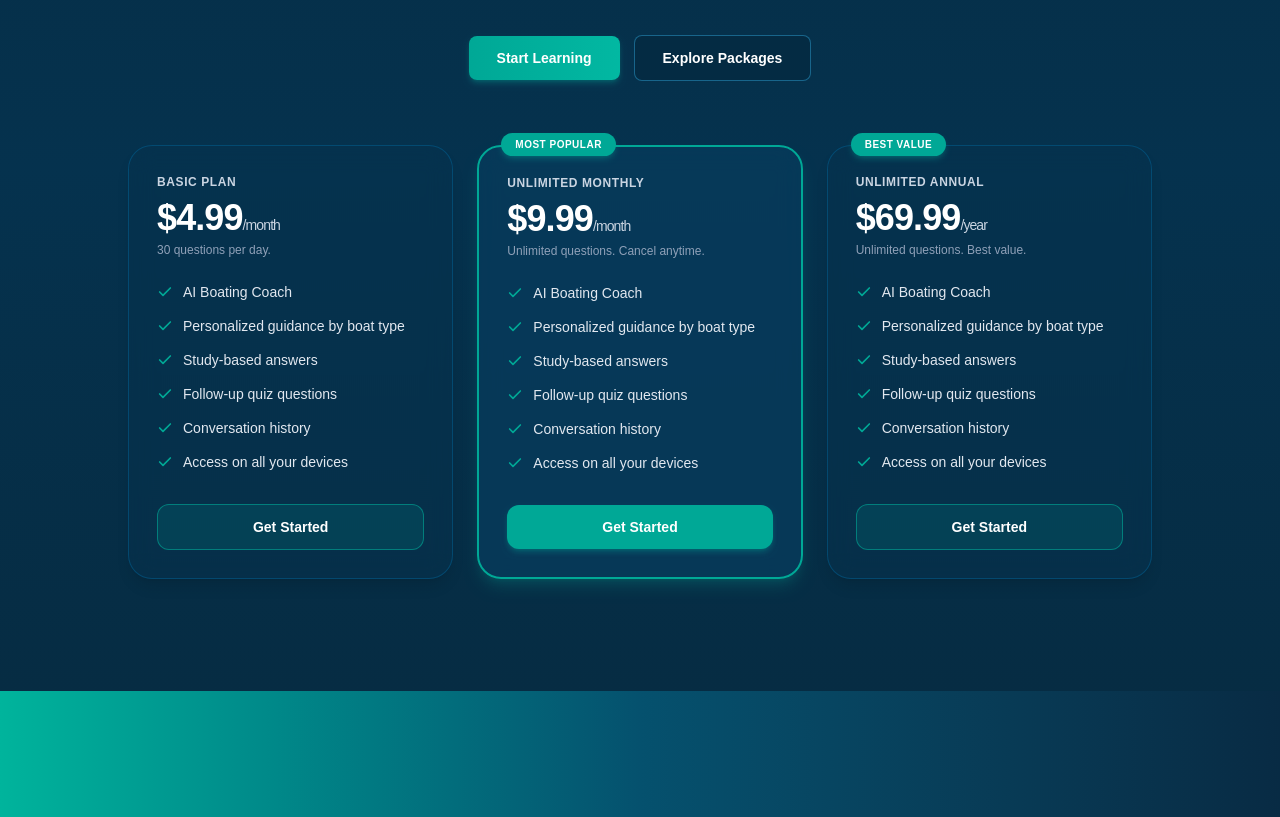
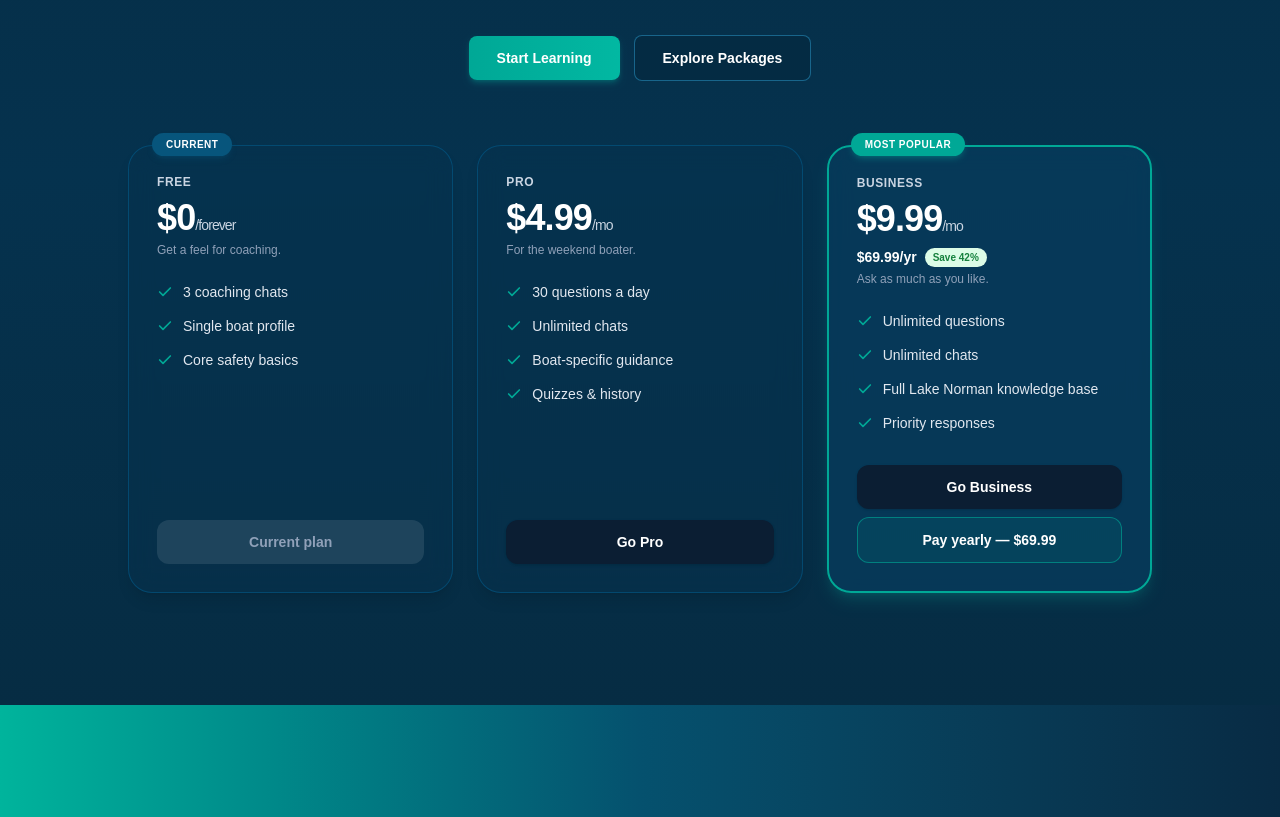
Before and after one commit to umairamjadnxthatch/first-mate-web, a Next.js app: page / in a window 1280 px wide. Shown: the part 7545-8362 px from the top of the page. Built offline with nearby package versions, Linux system fonts and the light colour scheme.

Commit message:
fix pricing plan

```diff
--- a/components/home/PricingSection.tsx
+++ b/components/home/PricingSection.tsx
@@ -1,72 +1,91 @@
+
 import { Check } from "lucide-react";
 import Link from "next/link";
 
-const features = [
-  "AI Boating Coach",
-  "Personalized guidance by boat type",
-  "Study-based answers",
-  "Follow-up quiz questions",
-  "Conversation history",
-  "Access on all your devices",
-];
-
 const plans = [
   {
-    name: "Basic Plan",
-    price: "4.99",
-    period: "month",
-    description: "30 questions per day.",
-    badge: null,
-    buttonStyle: "dark",
+    name: "Free",
+    price: "0",
+    period: "forever",
+    note: "Get a feel for coaching.",
+    badge: "Current",
+    buttonText: "Current plan",
+    buttonStyle: "current",
+    features: [
+      "3 coaching chats",
+      "Single boat profile",
+      "Core safety basics",
+    ],
   },
   {
-    name: "Unlimited Monthly",
-    price: "9.99",
-    period: "month",
-    description: "Unlimited questions. Cancel anytime.",
-    badge: "Most Popular",
-    buttonStyle: "teal",
+    name: "Pro",
+    price: "4.99",
+    period: "mo",
+    note: "For the weekend boater.",
+    badge: null,
+    buttonText: "Go Pro",
+    buttonStyle: "dark",
+    features: [
+      "30 questions a day",
+      "Unlimited chats",
+      "Boat-specific guidance",
+      "Quizzes & history",
+    ],
   },
   {
-    name: "Unlimited Annual",
-    price: "69.99",
-    period: "year",
-    description: "Unlimited questions. Best value.",
-    badge: "Best Value",
+    name: "Business",
+    price: "9.99",
+    period: "mo",
+    yearlyPrice: "69.99",
+    yearlyNote: "Save 42%",
+    note: "Ask as much as you like.",
+    badge: "Most popular",
+    buttonText: "Go Business",
+    yearlyButtonText: "Pay yearly — $69.99",
     buttonStyle: "dark",
+    features: [
+      "Unlimited questions",
+      "Unlimited chats",
+      "Full Lake Norman knowledge base",
+      "Priority responses",
+    ],
   },
 ];
 
 export default function PricingSection() {
   return (
-    <section className="relative overflow-hidden bg-gradient-to-b from-[#062c43] via-[#05324e] to-[#062c43] py-16 sm:py-24 lg:py-28 text-white">
+    <section className="relative overflow-hidden bg-gradient-to-b from-[#062c43] via-[#05324e] to-[#062c43] py-16 text-white sm:py-24 lg:py-28">
       {/* Subtle ambient lighting */}
       <div className="pointer-events-none absolute inset-0 bg-[radial-gradient(ellipse_at_top,_var(--tw-gradient-stops))] from-[#00a896]/10 via-transparent to-transparent" />
 
       <div className="relative mx-auto max-w-6xl px-4 sm:px-6 lg:px-8">
         {/* Header */}
         <div className="flex flex-col items-center text-center">
-          <span className="mb-4 sm:mb-6 inline-flex items-center justify-center rounded-full border border-[#38bdf8]/50 bg-[#083344]/60 px-4 py-1.5 text-[11px] font-semibold uppercase tracking-widest text-[#38bdf8] shadow-sm sm:text-xs">
+          <span className="mb-4 inline-flex items-center justify-center rounded-full border border-[#38bdf8]/50 bg-[#083344]/60 px-4 py-1.5 text-[11px] font-semibold uppercase tracking-widest text-[#38bdf8] shadow-sm sm:mb-6 sm:text-xs">
             Meet Your AI Boating Coach
           </span>
+
           <h2 className="text-3xl font-extrabold leading-tight tracking-tight text-white sm:text-5xl">
             Simple Pricing.
             <br />
             <span className="text-[#00a896]">Powerful Coaching.</span>
           </h2>
-          <p className="mt-4 sm:mt-5 max-w-2xl text-sm leading-relaxed text-slate-300 sm:text-base">
+
+          <p className="mt-4 max-w-2xl text-sm leading-relaxed text-slate-300 sm:mt-5 sm:text-base">
             Choose the plan that fits your boating journey and get unlimited
             access to your AI boating coach, personalized guidance, and
             learning experience.
           </p>
 
-          <div className="mt-6 sm:mt-8 flex flex-col items-center justify-center gap-3.5 sm:flex-row w-full sm:w-auto">
+          {/* Header Buttons */}
+          <div className="mt-6 flex w-full flex-col items-center justify-center gap-3.5 sm:mt-8 sm:w-auto sm:flex-row">
             <Link
-              href="/get-started"
+              href="https://first-mate-beta.vercel.app/signup"
               className="w-full cursor-pointer rounded-lg bg-gradient-to-r from-[#00a896] to-[#02b8a2] px-7 py-3 text-center text-sm font-semibold text-white shadow-md shadow-[#00a896]/30 transition-all duration-200 hover:brightness-110 sm:w-auto"
             >
               Start Learning
             </Link>
+
             <Link
               href="/packages"
               className="w-full cursor-pointer rounded-lg border border-[#38bdf8]/40 bg-[#04283f]/60 px-7 py-3 text-center text-sm font-semibold text-white transition-all duration-200 hover:bg-[#07395a] sm:w-auto"
@@ -76,69 +95,115 @@ export default function PricingSection() {
           </div>
         </div>
 
-        {/* Plan cards */}
-        <div className="mt-12 sm:mt-16 grid grid-cols-1 gap-6 sm:grid-cols-2 lg:grid-cols-3 max-w-5xl mx-auto items-stretch">
+        {/* Plan Cards */}
+        <div className="mx-auto mt-12 grid max-w-5xl grid-cols-1 items-stretch gap-6 sm:mt-16 sm:grid-cols-2 lg:grid-cols-3">
           {plans.map((plan, index) => {
-            const isFeatured = plan.badge === "Most Popular";
+            const isFeatured = plan.badge === "Most popular";
             const isThird = index === 2;
 
             return (
               <div
-                key={plan.name}
+                key={`${plan.name}-${index}`}
                 className={`relative flex flex-col ${isThird
-                    ? "sm:col-span-2 sm:max-w-md sm:mx-auto sm:w-full lg:col-span-1 lg:max-w-none"
-                    : "w-full max-w-md mx-auto sm:max-w-none"
+                    ? "mx-auto w-full max-w-md sm:col-span-2 lg:col-span-1 lg:max-w-none"
+                    : "mx-auto w-full max-w-md sm:max-w-none"
                   }`}
               >
                 {/* Badge */}
                 {plan.badge && (
-                  <span className="absolute -top-3 left-6 z-10 rounded-full bg-[#00a896] px-3.5 py-1 text-[10px] font-bold uppercase tracking-wider text-white shadow-md shadow-[#00a896]/30">
+                  <span
+                    className={`absolute -top-3 left-6 z-10 rounded-full px-3.5 py-1 text-[10px] font-bold uppercase tracking-wider text-white shadow-md ${isFeatured
+                        ? "bg-[#00a896] shadow-[#00a896]/30"
+                        : "bg-[#07557c] shadow-[#07557c]/30"
+                      }`}
+                  >
                     {plan.badge}
                   </span>
                 )}
 
+                {/* Pricing Card */}
                 <div
-                  className={`group flex h-full flex-col justify-between rounded-3xl p-6 sm:p-7 text-white shadow-lg backdrop-blur-md transition-all duration-300 ease-out hover:-translate-y-1.5 hover:shadow-2xl hover:shadow-[#00a896]/25 ${isFeatured
+                  className={`group flex h-full flex-col justify-between rounded-3xl p-6 text-white shadow-lg backdrop-blur-md transition-all duration-300 ease-out hover:-translate-y-1.5 hover:shadow-2xl hover:shadow-[#00a896]/25 sm:p-7 ${isFeatured
                       ? "border-2 border-[#00a896] bg-[#073b5c]/80 shadow-[#00a896]/20"
                       : "border border-[#0284c7]/30 bg-[#06334f]/50 hover:border-[#38bdf8]/60 hover:bg-[#073b5c]/70"
                     }`}
                 >
                   <div>
+                    {/* Plan Name */}
                     <p className="text-xs font-semibold uppercase tracking-wider text-slate-300">
                       {plan.name}
                     </p>
-                    <p className="mt-2 text-3xl sm:text-4xl font-extrabold tracking-tight text-white">
+
+                    {/* Monthly Price */}
+                    <p className="mt-2 text-3xl font-extrabold tracking-tight text-white sm:text-4xl">
                       ${plan.price}
+
                       <span className="text-sm font-normal text-slate-300">
                         /{plan.period}
                       </span>
                     </p>
+
+                    {/* Yearly Price */}
+                    {plan.yearlyPrice && (
+                      <div className="mt-2 flex items-center gap-2">
+                        <span className="text-sm font-semibold text-white">
+                          ${plan.yearlyPrice}/yr
+                        </span>
+
+                        {plan.yearlyNote && (
+                          <span className="rounded-full bg-[#dcfce7] px-2 py-0.5 text-[10px] font-bold text-[#15803d]">
+                            {plan.yearlyNote}
+                          </span>
+                        )}
+                      </div>
+                    )}
+
+                    {/* Description */}
                     <p className="mt-1 text-xs text-slate-400">
-                      {plan.description}
+                      {plan.note}
                     </p>
 
+                    {/* Features */}
                     <ul className="mt-6 space-y-3 sm:space-y-3.5">
-                      {features.map((feature) => (
+                      {plan.features.map((feature) => (
                         <li
                           key={feature}
-                          className="flex items-center gap-2.5 text-xs sm:text-sm font-medium text-slate-200"
+                          className="flex items-center gap-2.5 text-xs font-medium text-slate-200 sm:text-sm"
                         >
                           <Check className="h-4 w-4 shrink-0 text-[#00a896] stroke-[2.5]" />
+
                           <span>{feature}</span>
                         </li>
                       ))}
                     </ul>
                   </div>
 
-                  <Link
-                    href="https://first-mate-beta.vercel.app/signup"
-                    className={`mt-8 flex w-full cursor-pointer items-center justify-center rounded-xl py-3 text-sm font-semibold transition-all duration-200 ${plan.buttonStyle === "teal"
-                        ? "bg-[#00a896] text-white shadow-md shadow-[#00a896]/30 hover:bg-[#02b8a2] hover:brightness-110"
-                        : "border border-[#00a896]/60 bg-[#00a896]/15 text-white hover:bg-[#00a896] hover:shadow-md hover:shadow-[#00a896]/30"
-                      }`}
-                  >
-                    Get Started
-                  </Link>
+                  {/* Buttons */}
+                  <div className="mt-8">
+                    <Link
+                      href={
+                        plan.buttonStyle === "current"
+                          ? "#"
+                          : "https://first-mate-beta.vercel.app/signup"
+                      }
+                      className={`flex w-full items-center justify-center rounded-xl py-3 text-sm font-semibold transition-all duration-200 ${plan.buttonStyle === "current"
+                          ? "cursor-default bg-white/10 text-slate-400"
+                          : "bg-[#0b1e33] text-white shadow-sm hover:bg-[#071524]"
+                        }`}
+                    >
+                      {plan.buttonText}
+                    </Link>
+
+                    {/* Yearly Button */}
+                    {plan.yearlyButtonText && (
+                      <Link
+                        href="https://first-mate-beta.vercel.app/signup"
+                        className="mt-2 flex w-full cursor-pointer items-center justify-center rounded-xl border border-[#00a896]/60 bg-[#00a896]/10 py-3 text-sm font-semibold text-white transition-all duration-200 hover:bg-[#00a896] hover:shadow-md hover:shadow-[#00a896]/30"
+                      >
+                        {plan.yearlyButtonText}
+                      </Link>
+                    )}
+                  </div>
                 </div>
               </div>
             );
--- a/components/packages/PricingPlans.tsx
+++ b/components/packages/PricingPlans.tsx
@@ -1,39 +1,54 @@
+
 import { Check } from "lucide-react";
 import Link from "next/link";
 
-const features = [
-  "AI Boating Coach",
-  "Personalized guidance by boat type",
-  "Study-based answers",
-  "Follow-up quiz questions",
-  "Conversation history",
-  "Access on all your devices",
-];
-
 const plans = [
   {
-    name: "Basic Plan",
-    price: "4.99",
-    period: "month",
-    note: "30 questions per day.",
-    badge: null,
-    buttonStyle: "dark",
+    name: "Free",
+    price: "0",
+    period: "forever",
+    note: "Get a feel for coaching.",
+    badge: "Current",
+    buttonText: "Current plan",
+    buttonStyle: "current",
+    features: [
+      "3 coaching chats",
+      "Single boat profile",
+      "Core safety basics",
+    ],
   },
   {
-    name: "Unlimited Monthly",
-    price: "9.99",
-    period: "month",
-    note: "Unlimited questions. Cancel anytime.",
-    badge: "Most Popular",
-    buttonStyle: "teal",
+    name: "Pro",
+    price: "4.99",
+    period: "mo",
+    note: "For the weekend boater.",
+    badge: null,
+    buttonText: "Go Pro",
+    buttonStyle: "dark",
+    features: [
+      "30 questions a day",
+      "Unlimited chats",
+      "Boat-specific guidance",
+      "Quizzes & history",
+    ],
   },
   {
-    name: "Unlimited Annual",
-    price: "69.99",
-    period: "year",
-    note: "Unlimited questions. Best value.",
-    badge: "Best Value",
+    name: "Business",
+    price: "9.99",
+    period: "mo",
+    yearlyPrice: "69.99",
+    yearlyNote: "Save 42%",
+    note: "Ask as much as you like.",
+    badge: "Most popular",
+    buttonText: "Go Business",
+    yearlyButtonText: "Pay yearly — $69.99",
     buttonStyle: "dark",
+    features: [
+      "Unlimited questions",
+      "Unlimited chats",
+      "Full Lake Norman knowledge base",
+      "Priority responses",
+    ],
   },
 ];
 
@@ -43,7 +58,7 @@ export default function PricingPlans() {
       <div className="mx-auto max-w-6xl px-4 sm:px-6 lg:px-8">
         {/* Header */}
         <div className="flex flex-col items-center text-center">
-          <span className="mb-4 sm:mb-6 inline-flex items-center justify-center rounded-full border border-[#38bdf8]/60 bg-[#e0f2fe]/80 px-4 py-1.5 text-[11px] font-semibold uppercase tracking-widest text-[#0284c7] shadow-sm sm:text-xs">
+          <span className="mb-4 inline-flex items-center justify-center rounded-full border border-[#38bdf8]/60 bg-[#e0f2fe]/80 px-4 py-1.5 text-[11px] font-semibold uppercase tracking-widest text-[#0284c7] shadow-sm sm:mb-6 sm:text-xs">
             Packages
           </span>
 
@@ -57,36 +72,39 @@ export default function PricingPlans() {
 
           <Link
             href="https://first-mate-beta.vercel.app/signup"
-            className="mt-6 sm:mt-7 inline-flex cursor-pointer items-center justify-center rounded-lg bg-[#07557c] px-7 py-3 text-sm font-semibold text-white shadow-sm transition-all duration-200 hover:bg-[#08223a]"
+            className="mt-6 inline-flex cursor-pointer items-center justify-center rounded-lg bg-[#07557c] px-7 py-3 text-sm font-semibold text-white shadow-sm transition-all duration-200 hover:bg-[#08223a] sm:mt-7"
           >
             Start Learning
           </Link>
         </div>
 
         {/* Pricing Cards */}
-        <div className="mt-12 sm:mt-16 grid grid-cols-1 gap-6 sm:grid-cols-2 lg:grid-cols-3 max-w-5xl mx-auto items-stretch">
+        <div className="mx-auto mt-12 grid max-w-5xl grid-cols-1 items-stretch gap-6 sm:mt-16 sm:grid-cols-2 lg:grid-cols-3">
           {plans.map((plan, index) => {
-            const isFeatured = plan.badge === "Most Popular";
+            const isFeatured = plan.badge === "Most popular";
             const isThird = index === 2;
 
             return (
               <div
                 key={`${plan.name}-${index}`}
                 className={`relative flex flex-col ${isThird
-                    ? "sm:col-span-2 sm:max-w-md sm:mx-auto sm:w-full lg:col-span-1 lg:max-w-none"
-                    : "w-full max-w-md mx-auto sm:max-w-none"
+                  ? "mx-auto w-full max-w-md sm:col-span-2 lg:col-span-1 lg:max-w-none"
+                  : "mx-auto w-full max-w-md sm:max-w-none"
                   }`}
               >
                 {/* Badge */}
                 {plan.badge && (
-                  <span className="absolute -top-3 left-6 z-10 rounded-full bg-[#00a896] px-3.5 py-1 text-[10px] font-bold uppercase tracking-wider text-white shadow-sm">
+                  <span
+                    className={`absolute -top-3 left-6 z-10 rounded-full px-3.5 py-1 text-[10px] font-bold uppercase tracking-wider text-white shadow-sm ${isFeatured ? "bg-[#00a896]" : "bg-[#07557c]"
+                      }`}
+                  >
                     {plan.badge}
                   </span>
                 )}
 
                 {/* Pricing Card */}
                 <div
-                  className={`flex h-full flex-col justify-between rounded-3xl bg-white p-6 sm:p-7 text-[#0f172a] shadow-[0_4px_20px_rgba(0,0,0,0.03)] transition-all duration-300 ease-out hover:-translate-y-1.5 hover:shadow-xl hover:shadow-[#00a896]/10 ${isFeatured
+                  className={`flex h-full flex-col justify-between rounded-3xl bg-white p-6 text-[#0f172a] shadow-[0_4px_20px_rgba(0,0,0,0.03)] transition-all duration-300 ease-out hover:-translate-y-1.5 hover:shadow-xl hover:shadow-[#00a896]/10 sm:p-7 ${isFeatured
                     ? "border-2 border-[#00a896] shadow-md shadow-[#00a896]/10"
                     : "border border-slate-200/90 hover:border-[#00a896]"
                     }`}
@@ -97,13 +115,28 @@ export default function PricingPlans() {
                       {plan.name}
                     </h3>
 
-                    {/* Price */}
-                    <p className="mt-2 text-3xl sm:text-4xl font-extrabold tracking-tight text-[#0f172a]">
+                    {/* Monthly Price */}
+                    <p className="mt-2 text-3xl font-extrabold tracking-tight text-[#0f172a] sm:text-4xl">
                       ${plan.price}
                       <span className="text-sm font-normal text-[#64748b]">
                         /{plan.period}
                       </span>
                     </p>
+
+                    {/* Yearly Price */}
+                    {plan.yearlyPrice && (
+                      <div className="mt-2 flex items-center gap-2">
+                        <span className="text-sm font-semibold text-[#0f172a]">
+                          ${plan.yearlyPrice}/yr
+                        </span>
+
+                        {plan.yearlyNote && (
+                          <span className="rounded-full bg-[#dcfce7] px-2 py-0.5 text-[10px] font-bold text-[#15803d]">
+                            {plan.yearlyNote}
+                          </span>
+                        )}
+                      </div>
+                    )}
 
                     {/* Note */}
                     <p className="mt-1 text-xs text-[#64748b]">
@@ -112,10 +145,10 @@ export default function PricingPlans() {
 
                     {/* Features */}
                     <ul className="mt-6 space-y-3 sm:space-y-3.5">
-                      {features.map((feature) => (
+                      {plan.features.map((feature) => (
                         <li
                           key={feature}
-                          className="flex items-center gap-2.5 text-xs sm:text-sm text-[#334155]"
+                          className="flex items-center gap-2.5 text-xs text-[#334155] sm:text-sm"
                         >
                           <Check className="h-4 w-4 shrink-0 text-[#00a896] stroke-[2.5]" />
                           <span>{feature}</span>
@@ -124,16 +157,34 @@ export default function PricingPlans() {
                     </ul>
                   </div>
 
-                  {/* Get Started */}
+                  {/* Buttons */}
+                  <div className="mt-8">
+                    <Link
+                      href={
+                        plan.buttonStyle === "current"
+                          ? "#"
+                          : "https://first-mate-beta.vercel.app/signup"
+                      }
+                      className={`flex w-full items-center justify-center rounded-xl py-3 text-sm font-semibold shadow-sm transition-all duration-200 ${plan.buttonStyle === "current"
+                        ? "cursor-default bg-slate-100 text-slate-500"
+                        : plan.buttonStyle === "dark"
+                          ? "cursor-pointer bg-[#0b1e33] text-white hover:bg-[#071524]"
+                          : "cursor-pointer bg-[#00a896] text-white shadow-md shadow-[#00a896]/20 hover:bg-[#009686]"
+                        }`}
+                    >
+                      {plan.buttonText}
+                    </Link>
+
+                    {/* Yearly Button */}
+                    {plan.yearlyButtonText && (
                       <Link
                         href="https://first-mate-beta.vercel.app/signup"
-                    className={`mt-8 flex w-full cursor-pointer items-center justify-center rounded-xl py-3 text-sm font-semibold shadow-sm transition-all duration-200 ${plan.buttonStyle === "dark"
-                        ? "bg-[#0b1e33] text-white hover:bg-[#071524]"
-                        : "bg-[#00a896] text-white shadow-md shadow-[#00a896]/20 hover:bg-[#009686]"
-                      }`}
+                        className="mt-2 flex w-full cursor-pointer items-center justify-center rounded-xl border border-slate-300 py-3 text-sm font-semibold text-[#0b1e33] transition-all duration-200 hover:border-[#00a896] hover:bg-slate-50"
                       >
-                    Get Started
+                        {plan.yearlyButtonText}
                       </Link>
+                    )}
+                  </div>
                 </div>
               </div>
             );
```
Lines whose indentation alone changed are shown as unchanged.
